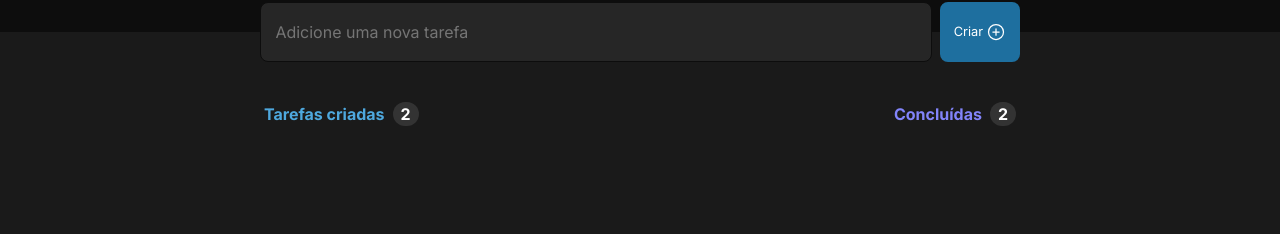
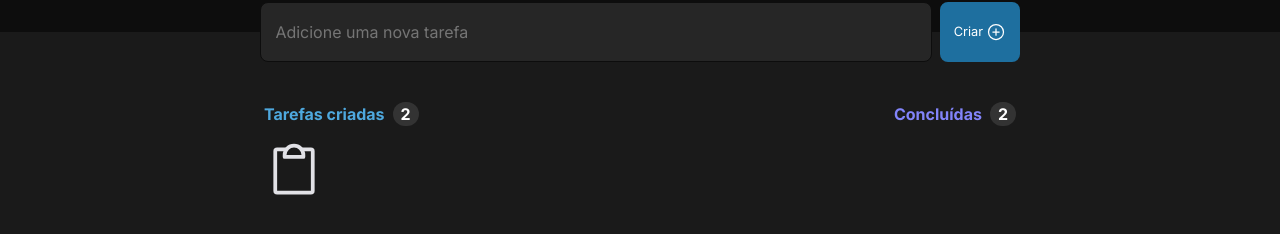
Before and after one commit to jnorberto23/igniteTodo, a React (Vite) app: page / in a window 1280 px wide. Shown: the part 128-362 px from the top of the page. Built offline with nearby package versions, Linux system fonts and the light colour scheme.

Commit message:
✨add TasksList function

```diff
--- a/src/components/Tasks.tsx
+++ b/src/components/Tasks.tsx
@@ -1,9 +1,33 @@
-import { Trash } from "phosphor-react";
+import { Clipboard, Trash } from "phosphor-react";
 import styles from "./Tasks.module.css";
 
 type PropsType = {
   data: string[];
 };
+
+export function TasksList({ data }: PropsType) {
+  if (data.length) {
+    return (
+      <fieldset className={styles.contentList}>
+        {data.map((task: string) => (
+          <label className={styles.contentItem}>
+            <input type="checkbox" className={styles.checkboxRound} />
+            {task}
+            <button className={styles.removeIcon}>
+              <Trash size={20} />
+            </button>
+          </label>
+        ))}
+      </fieldset>
+    );
+  } else {
+    return (
+      <div>
+        <Clipboard size={60} />
+      </div>
+    );
+  }
+}
 
 export function Tasks({ data }: PropsType) {
   return (
@@ -19,15 +43,7 @@ export function Tasks({ data }: PropsType) {
         </strong>
       </article>
 
-      {data.map((task: string) => (
-        <label className={styles.contentItem}>
-          <input type="checkbox" className={styles.checkboxRound} />
-          {task}
-          <button className={styles.removeIcon}>
-            <Trash size={20} />
-          </button>
-        </label>
-      ))}
+      <TasksList data={data} />
     </article>
   );
 }
```
